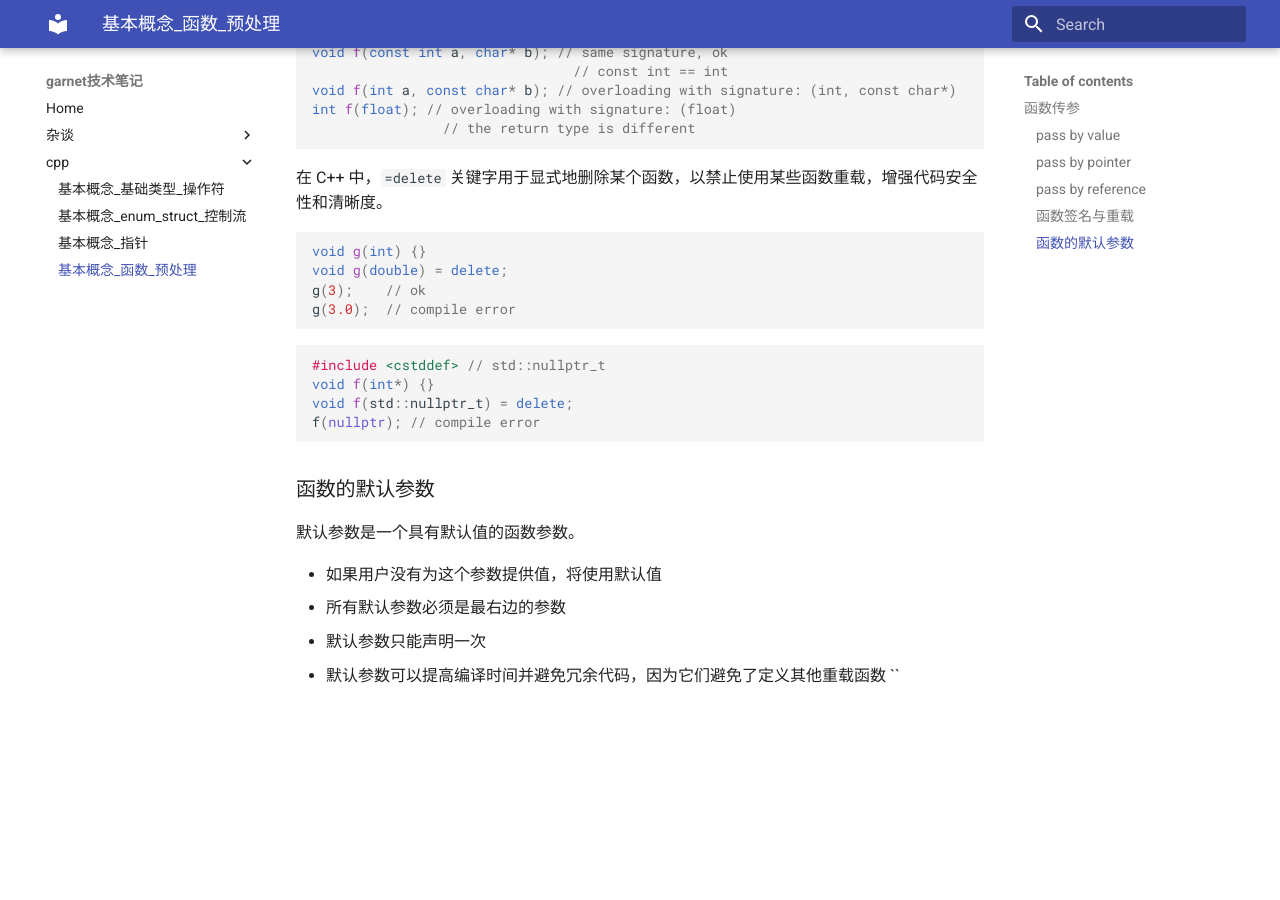
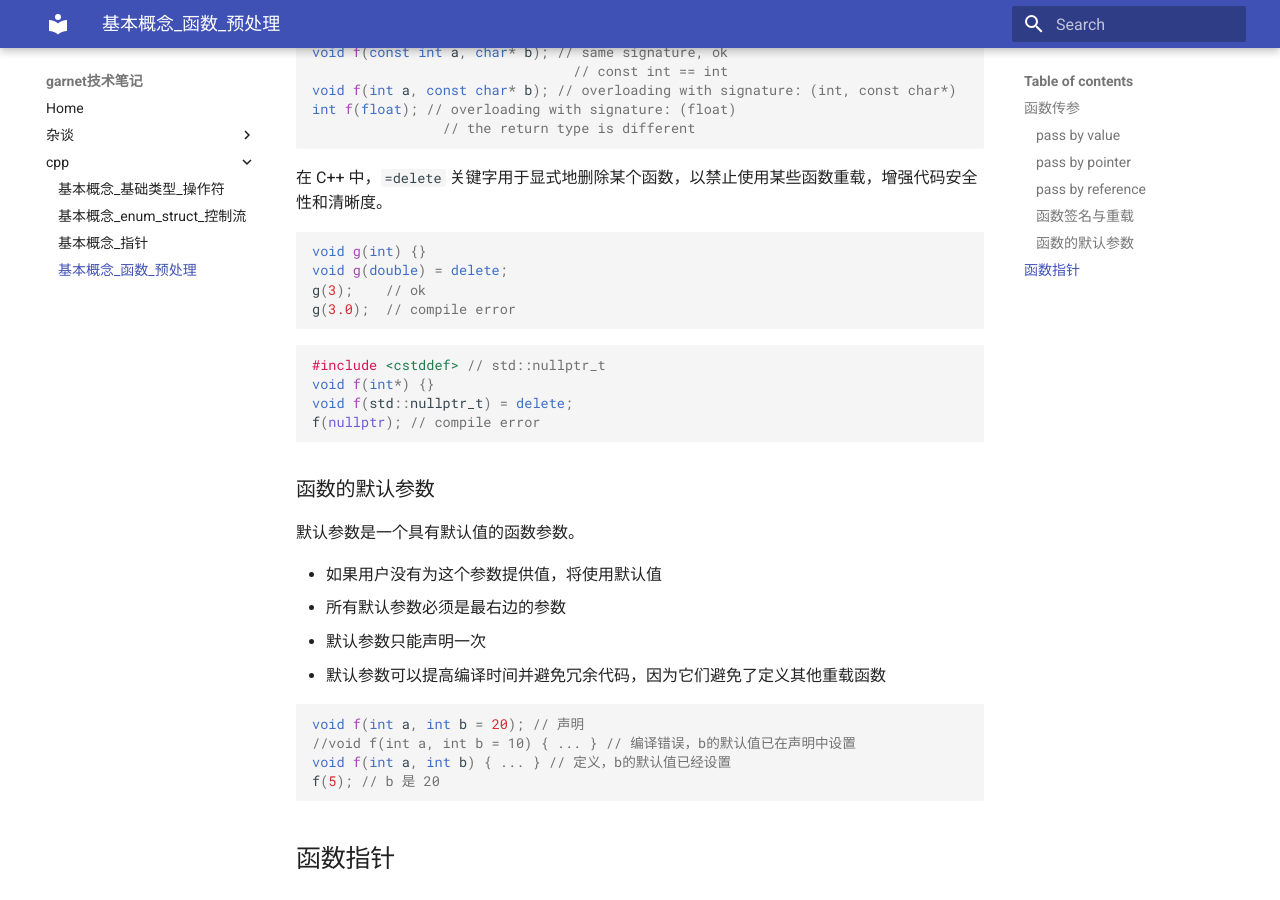
Before and after one commit to ymma98/technotes, an MkDocs documentation site: the page built from docs/cpp/基本概念_函数_预处理.md, in a window 1280 px wide and 900 px high, scrolled down 1664 px. Built offline with MkDocs 1.6.1 and Material for MkDocs 9.7.7, drawn with Linux system fonts in a browser that asks for light colours; before the commit the page ends 2376 px from its top, so only the background shows below that.

Commit message:
docs/cpp/基本概念_函数_预处理.md updated from https://stackedit.cn/

````diff
--- a/docs/cpp/基本概念_函数_预处理.md
+++ b/docs/cpp/基本概念_函数_预处理.md
@@ -117,8 +117,18 @@ f(nullptr); // compile error
 -   所有默认参数必须是最右边的参数
 -   默认参数只能声明一次
 -   默认参数可以提高编译时间并避免冗余代码，因为它们避免了定义其他重载函数
-``
+
+```cpp
+void f(int a, int b = 20); // 声明
+//void f(int a, int b = 10) { ... } // 编译错误，b的默认值已在声明中设置
+void f(int a, int b) { ... } // 定义，b的默认值已经设置
+f(5); // b 是 20
+```
+
+## 函数指针
+
+
 <!--stackedit_data:
-eyJoaXN0b3J5IjpbLTkwMTM4NzU2NiwtMTg0MTIwMzcyMywxNT
+eyJoaXN0b3J5IjpbLTk3ODQ4NzY4MywtMTg0MTIwMzcyMywxNT
 A3Mjc0NDkyLDE4NTQwNDc2MDFdfQ==
 -->
````
